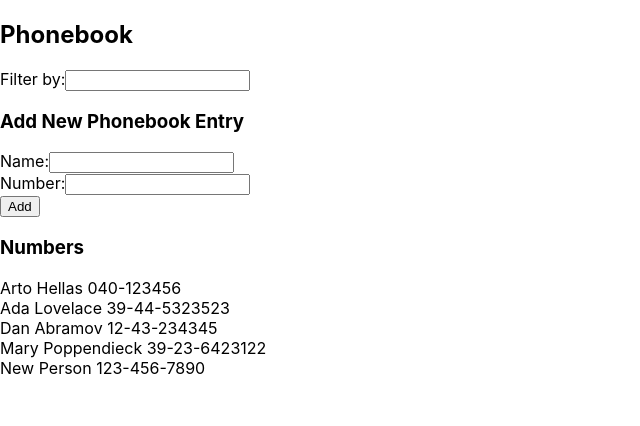
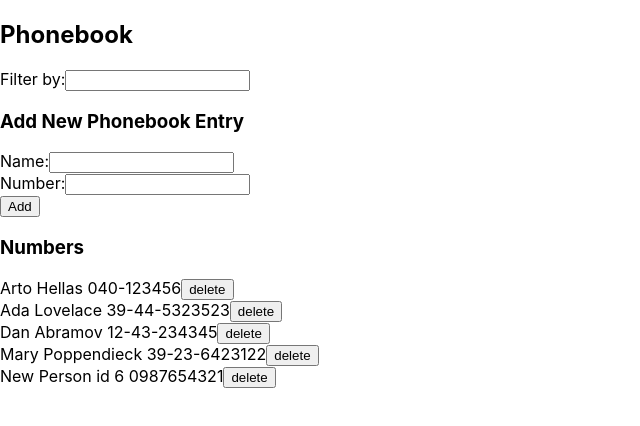
Before and after one commit to mlsabthlpz/fullstackopen, a React (Create React App) app in the folder part2/phonebook/: page / in a window 1280 px wide. Shown: the top 426 px of the page, without its empty margins (0-640 px from the left). Built offline with nearby package versions, Linux system fonts and the light colour scheme; data requests are answered from the project's data file.

Commit message:
Exercise 2.17

```diff
--- a/part2/phonebook/db.json
+++ b/part2/phonebook/db.json
@@ -21,9 +21,9 @@
       "id": 4
     },
     {
-      "name": "New Person",
-      "number": "123-456-7890",
-      "id": 5
+      "name": "New Person id 6",
+      "number": "0987654321",
+      "id": 6
     }
   ]
 }
--- a/part2/phonebook/src/App.js
+++ b/part2/phonebook/src/App.js
@@ -2,7 +2,7 @@ import React, { useState, useEffect } from 'react'
 import Filter from './components/Filter'
 import Entries from './components/Entries'
 import Form from './components/Form'
-import noteService from './services/persons'
+import personService from './services/persons'
 
 const App = () => {
   const [persons, setPersons] = useState([])
@@ -14,9 +14,9 @@ const App = () => {
       : persons.filter(person =>
                        person.name.toLowerCase().includes(newFilter))
 
-  /* Get inital phonebook entries from JSON server */
+  /* Get initial phonebook entries from JSON server */
   useEffect(() => {
-    noteService
+    personService
       .getAll()
       .then(initialPersons => {
         setPersons(initialPersons)
@@ -34,13 +34,20 @@ const App = () => {
       number: newNumber
     }
 
-    noteService
+    personService
       .create(entryObject)
       .then(newEntry => {
         setPersons(persons.concat(newEntry))
         setNewName('')
         setNewNumber('')
       })
+  }
+
+  /* Delete note upon button press */
+  const deleteButton = (event) => {
+    const id = event.target.id
+    personService.deleteEntry(id)
+    personService.getAll().then(updated => setPersons(updated))
   }
 
   /* Update state of phonebook entry and filter inputs */
@@ -75,7 +82,7 @@ const App = () => {
         numChange={handleNumChange}
       />
       <h3>Numbers</h3>
-      <Entries entries={entriesToShow} />
+      <Entries entries={entriesToShow} deleteClick={deleteButton} />
     </div>
   )
 }
--- a/part2/phonebook/src/components/Button.js
+++ b/part2/phonebook/src/components/Button.js
@@ -1,13 +1,11 @@
 import React from 'react'
 
-const Button = ({type, text}) => {
+const Button = ({id, type, text, onClick}) => {
   return (
-    <div>
-      <button type={type}>
-      {text}
-      </button>
-    </div>
-    )
+    <button id={id} type={type} onClick={onClick}>
+    {text}
+    </button>
+  )
 }
 
 export default Button
--- a/part2/phonebook/src/components/Entries.js
+++ b/part2/phonebook/src/components/Entries.js
@@ -1,11 +1,13 @@
 import React from 'react'
 import Entry from './Entry'
 
-const Entries = ({ entries }) => {
+const Entries = ({ entries, deleteClick }) => {
   return (
     <div>
       {entries.map(
-        person => <Entry key={person.name} entry={person} />)}
+        person =>
+          <Entry key={person.name} entry={person} onClick={deleteClick}/>
+      )}
     </div>
   )
 }
--- a/part2/phonebook/src/components/Entry.js
+++ b/part2/phonebook/src/components/Entry.js
@@ -1,9 +1,11 @@
 import React from 'react'
+import Button from './Button'
 
-const Entry = ({ entry }) => {
+const Entry = ({ entry, onClick }) => {
   return (
     <div>
       {entry.name} {entry.number}
+      <Button id={entry.id} type='button' text='delete' onClick={onClick} />
     </div>
   )
 }
--- a/part2/phonebook/src/services/persons.js
+++ b/part2/phonebook/src/services/persons.js
@@ -11,4 +11,9 @@ const getAll = () => {
   return request.then(response => response.data)
 }
 
-export default { getAll, create }
+const deleteEntry = (id) => {
+  const request = axios.delete(`${baseUrl}/${id}`)
+  return request.then(response => response)
+  }
+
+export default { getAll, create, deleteEntry }
```
Lines whose indentation alone changed are shown as unchanged.
